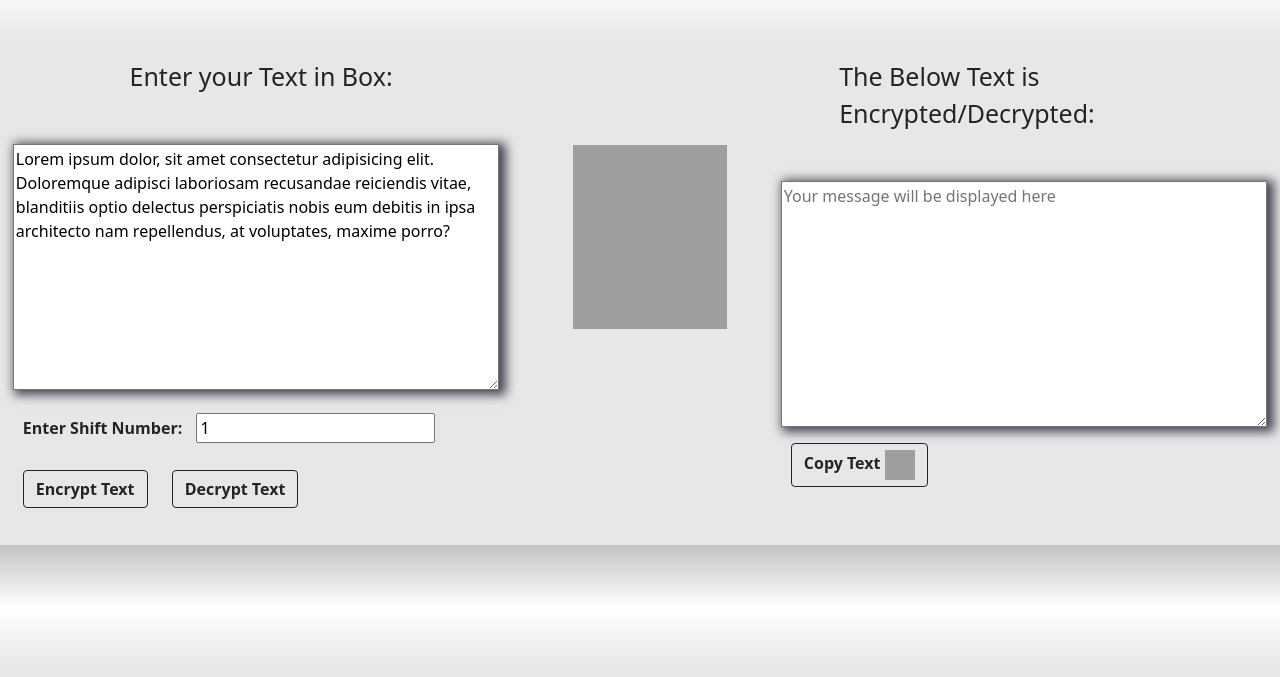
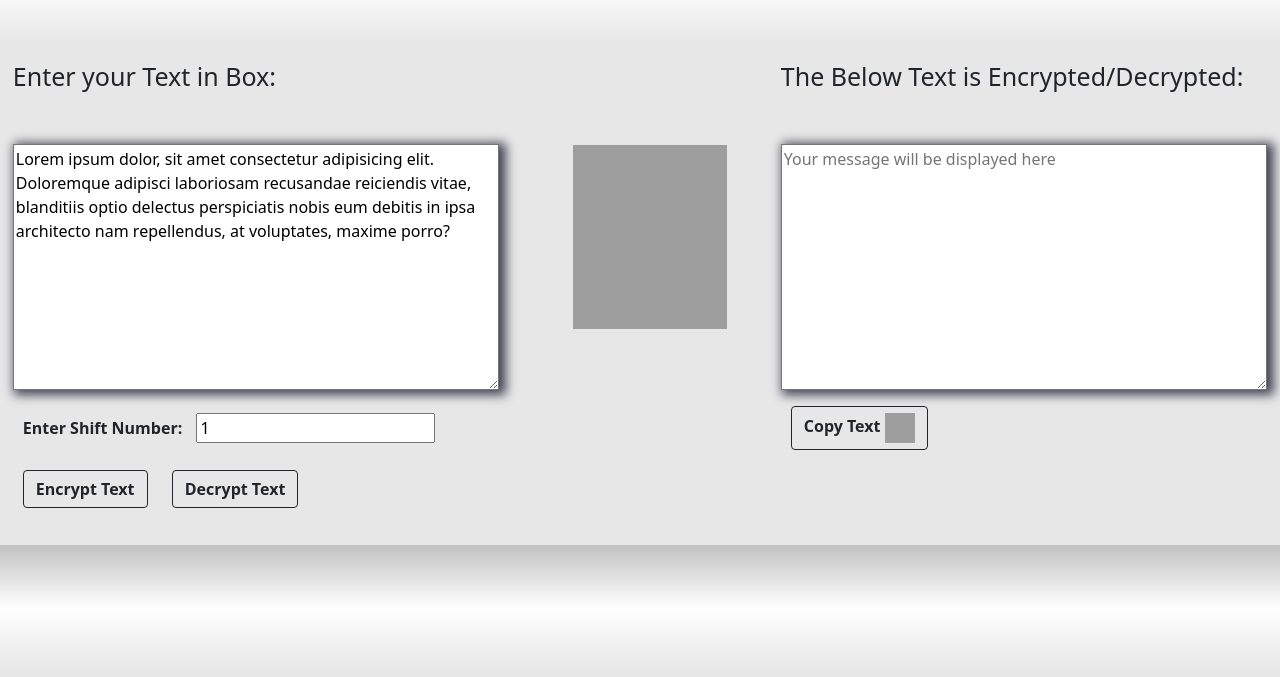
Before and after one commit to Harsh-R-16/Encrypt-Decrypt, a plain HTML site: page index.html in a window 1280 px wide. Shown: the part 83-760 px from the top of the page. Drawn offline with nearby package versions, Linux system fonts and the light colour scheme; grey boxes are pictures that could not be loaded.

Commit message:
Update index.html

```diff
--- a/index.html
+++ b/index.html
@@ -21,7 +21,7 @@
 
         <div>
             <form action="">
-                <label style="font-weight: 400;font-size: 25px;margin-left: 24%;">Enter your Text in
+                <label style="font-weight: 400;font-size: 25px;">Enter your Text in
                     Box:</label>
                 <textarea name="" id="input" cols="50" rows="10">Lorem ipsum dolor, sit amet consectetur adipisicing elit. Doloremque adipisci laboriosam recusandae reiciendis vitae, blanditiis optio delectus perspiciatis nobis eum debitis in ipsa architecto nam repellendus, at voluptates, maxime porro?
             </textarea><br>
@@ -36,7 +36,7 @@
                 alt="">
         </div>
         <div>
-            <label id="outputTEXT" style="font-weight: 400;font-size: 25px;margin:0px 12%;">The Below Text is
+            <label id="outputTEXT" style="font-weight: 400;font-size: 25px;">The Below Text is
                 Encrypted/Decrypted: </label>
             <textarea name="" id="output" cols="50" rows="10"
                 placeholder="Your message will be displayed here"></textarea><br>
```
